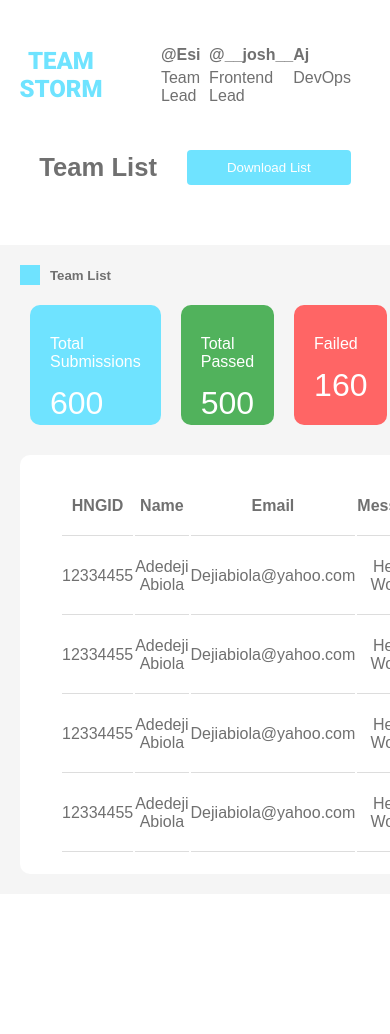
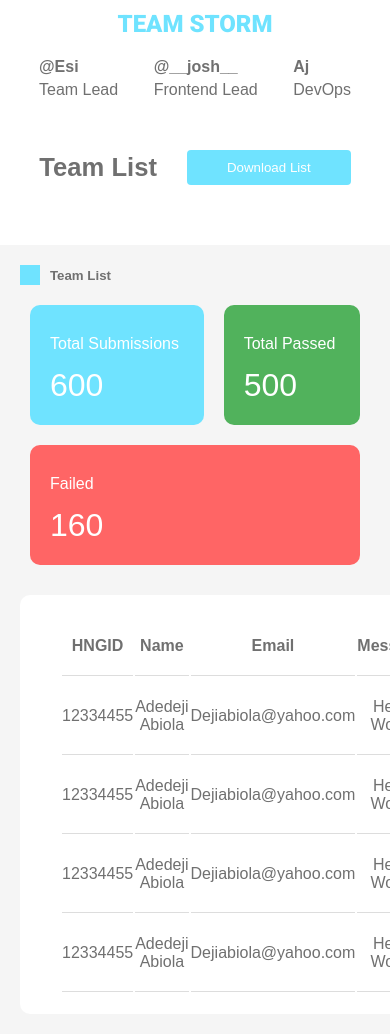
Before and after one commit to DestinyJunior/hng-storm-frontend, a PHP site: page / in a window 390 px wide; the page is wider, and only the part inside the window is pictured. Before the commit the page ends 852 px from the top of that part, so only its background shows below. Run offline with PHP 8.4, Linux system fonts and the light colour scheme.

Commit message:
commit changes

```diff
--- a/index.html
+++ b/index.html
@@ -49,6 +49,7 @@
           <p>160</p>
         </div>
       </div>
+      <div class='table-container'>
         <table>
           <thead>
             <tr>
@@ -90,7 +91,7 @@
             </tr>
           </tbody>
         </table>
-
+      </div>
     </section>
   </main>
 </body>
--- a/styles.css
+++ b/styles.css
@@ -97,6 +97,7 @@ section {
   display: flex;
   justify-content: space-between;
   margin-bottom: 20px;
+  flex-wrap: wrap;
 }
 
 .graphics-cards-container div {
@@ -131,13 +132,18 @@ section {
   background-color: #FF6565;
 }
 
+.table--container {
+  overflow-x: auto;
+}
+
 table {
   width: 100%;
+  /* min-width: 600px; */
   background-color: white;
   border-radius: 10px;
   text-align: left;
   padding: 20px 40px;
-  overflow: auto;
+  /* overflow-x: auto; */
 }
 
 
@@ -201,8 +207,22 @@ table th, table td {
   .leads-container {
     padding: 0 10%;
     width: 100%;
-    /* background-color: aqua; */
     display: flex;
     justify-content: space-between;
   }
 }
+
+@media (max-width: 400px) {
+  header {
+    display: block;
+    padding-top: 10px;
+  }
+  h1 {
+    display: block;
+    width: 100%;
+    padding-bottom: 20px;
+  }
+  table {
+    overflow: auto;
+  }
+}
```
Lines whose indentation alone changed are shown as unchanged.
